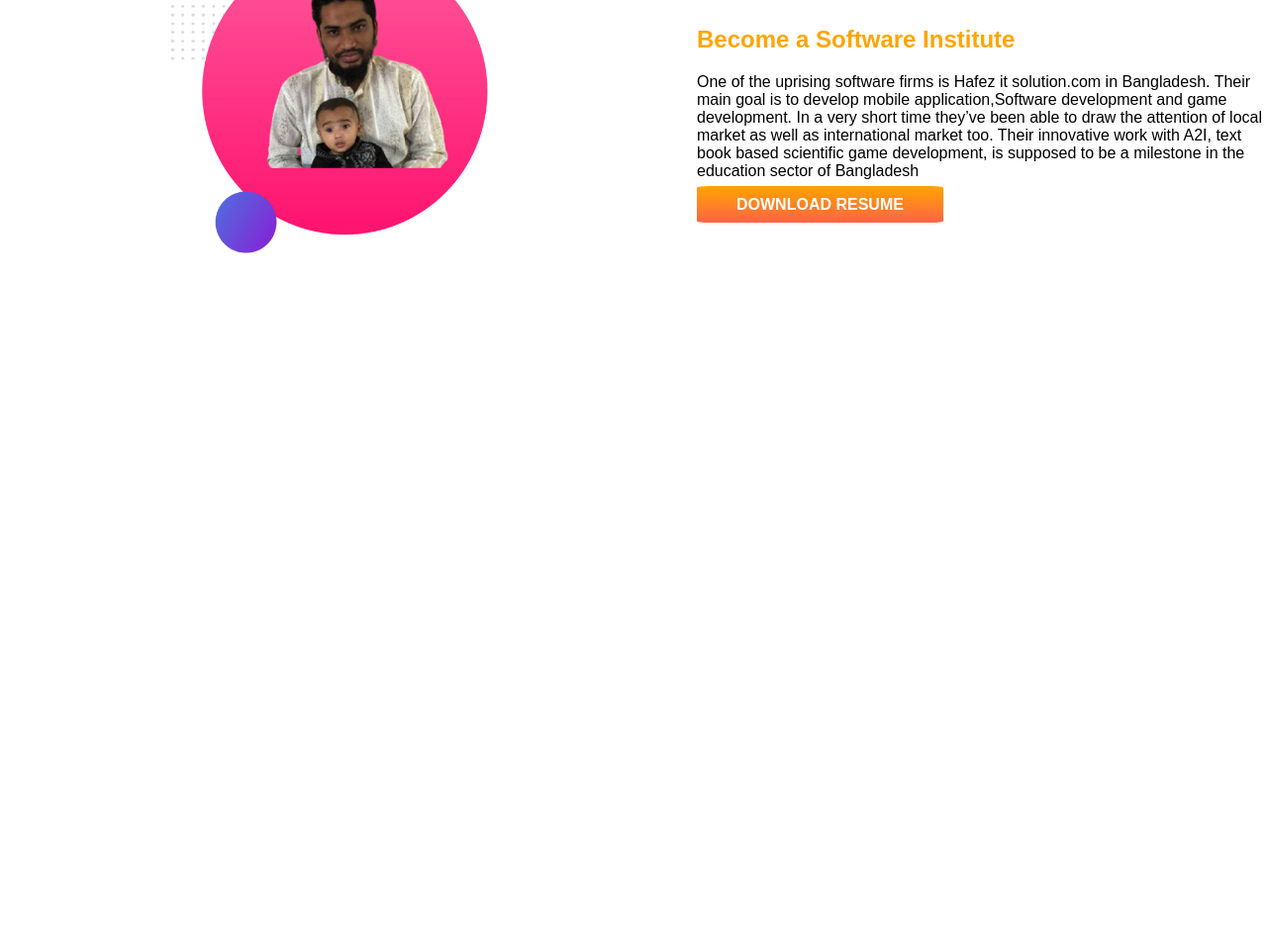
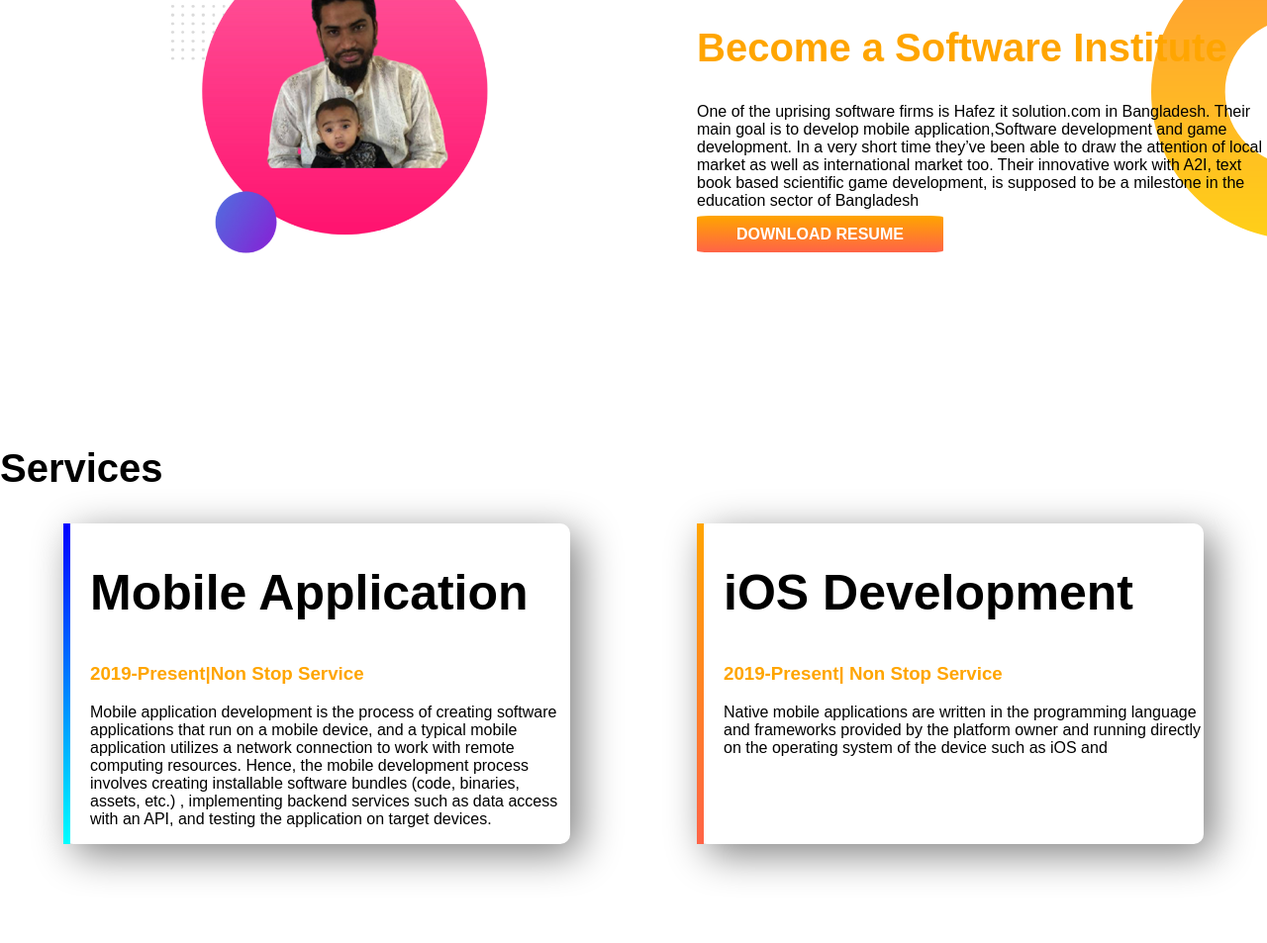
Before and after one commit to Mizanur99/mizan-portfolio, a plain HTML site: page index.html in a window 1280 px wide. Shown: the part 688-1641 px from the top of the page at 99% size. Before the commit the page ends 1139 px from the top, so only its background shows below. Drawn offline with Linux system fonts and the light colour scheme; a web font is replaced by a local one.

Commit message:
foter added

```diff
--- a/index.html
+++ b/index.html
@@ -11,7 +11,7 @@
     <link rel="stylesheet" href="style.css">
 </head>
 <body>
-    <section class="top-banner">
+    <section class="top-banner flexible-container">
     <div class="half-width">
         <h1>Welcome To</h1>
         <h1><span class="orange-color">Hafez IT Solution</span> World</h1>
@@ -23,7 +23,7 @@
         <img src="images/mizan2.jpg" alt="">
     </div>
     </section>
-    <section class="dream-big">
+    <section class="dream-big flexible-container">
         <div class="half-width">
             <img src="images/bukhari1.jpg" alt="">
         </div>
@@ -35,6 +35,24 @@
         </div>
 
     </section>
+    <section class="service-area">
+        <h2>Services</h2>
+        <div class="flexible-container">
+            <div id="mob-app-development" class="service-item">
+            <h1>Mobile Application</h1>
+            <h3><span class="orange-color">2019-Present|Non Stop Service</span></h3>
+            <p>Mobile application development is the process of creating software applications that run on a mobile device, and a typical mobile application utilizes a network connection to work with remote computing resources. Hence, the mobile development process involves creating installable software bundles (code, binaries, assets, etc.) , implementing backend services such as data access with an API, and testing the application on target devices.</p>
+        </div>
+        <div id="ios-app-development" class="service-item">
+            <h1>iOS Development</h1>
+            <h3><span class="orange-color">2019-Present| Non Stop Service</span></h3>
+            <p>Native mobile applications are written in the programming language and frameworks provided by the platform owner and running directly on the operating system of the device such as iOS and</p>
+        </div>
+        </div>
+    </section>
+    <footer>
+        <p>&copyHafez it solution.com</p>
+    </footer>
 
 </body>
 </html>
--- a/style.css
+++ b/style.css
@@ -6,7 +6,10 @@ body{
 h1{
     font-size: 50px;
 }
-section{
+h2{
+    font-size: 40px;
+}
+.flexible-container {
     display: flex;
     margin-bottom: 150px;
 }
@@ -33,3 +36,30 @@ section{
     font-weight: 700;
     padding: 10px 40px;
 }
+.dream-big{
+    background-image: url(images/dream-bg.png);
+    background-repeat: no-repeat;
+    background-position: right;
+}
+.service-item{
+    width: 40%;
+    margin-left: 5%;
+    margin-right: 5%;
+    padding-left: 20px;
+    border-radius: 10px;
+    box-shadow: 10px 10px 40px grey;
+}
+#mob-app-development{
+    border-left: 7px solid;
+    border-image: linear-gradient(blue,cyan);
+    border-image-slice: 1;
+}
+#ios-app-development{
+      border-left: 7px solid;
+      border-image: linear-gradient(orange, tomato);
+      border-image-slice: 1;
+}
+footer p{
+    text-align: center;
+    font-size: 20px;
+}
```
